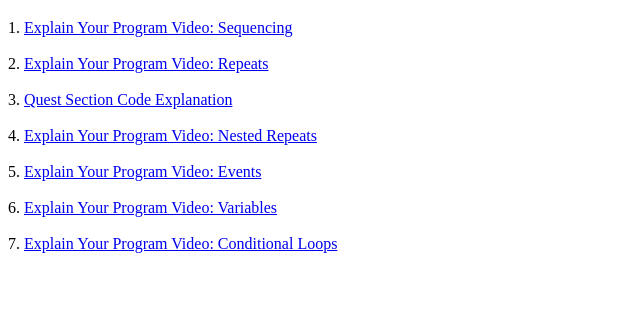
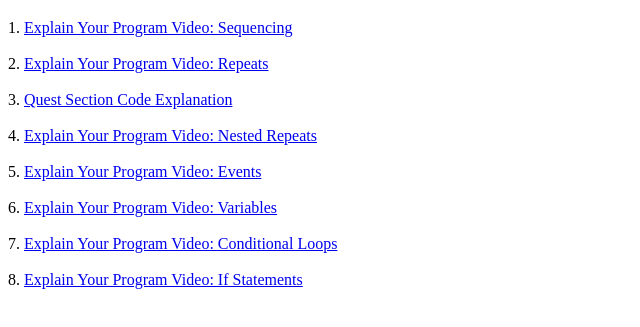
Before and after one commit to liiizy/liiizy.github.io, a plain HTML site: page index.html in a window 1280 px wide. Shown: the part 61-388 px from the top of the page, without its empty margins (0-640 px from the left). Drawn offline with Linux system fonts and the light colour scheme.

Commit message:
Added if statement video

```diff
--- a/index.html
+++ b/index.html
@@ -27,3 +27,7 @@
 <div>7.
     <a href="https://youtu.be/DzokEcAZyQQ">Explain Your Program Video: Conditional Loops</a>
 </div>
+<br>
+<div>8.
+    <a href="https://youtu.be/CdM4eBGisTI">Explain Your Program Video: If Statements</a>
+</div>
```
